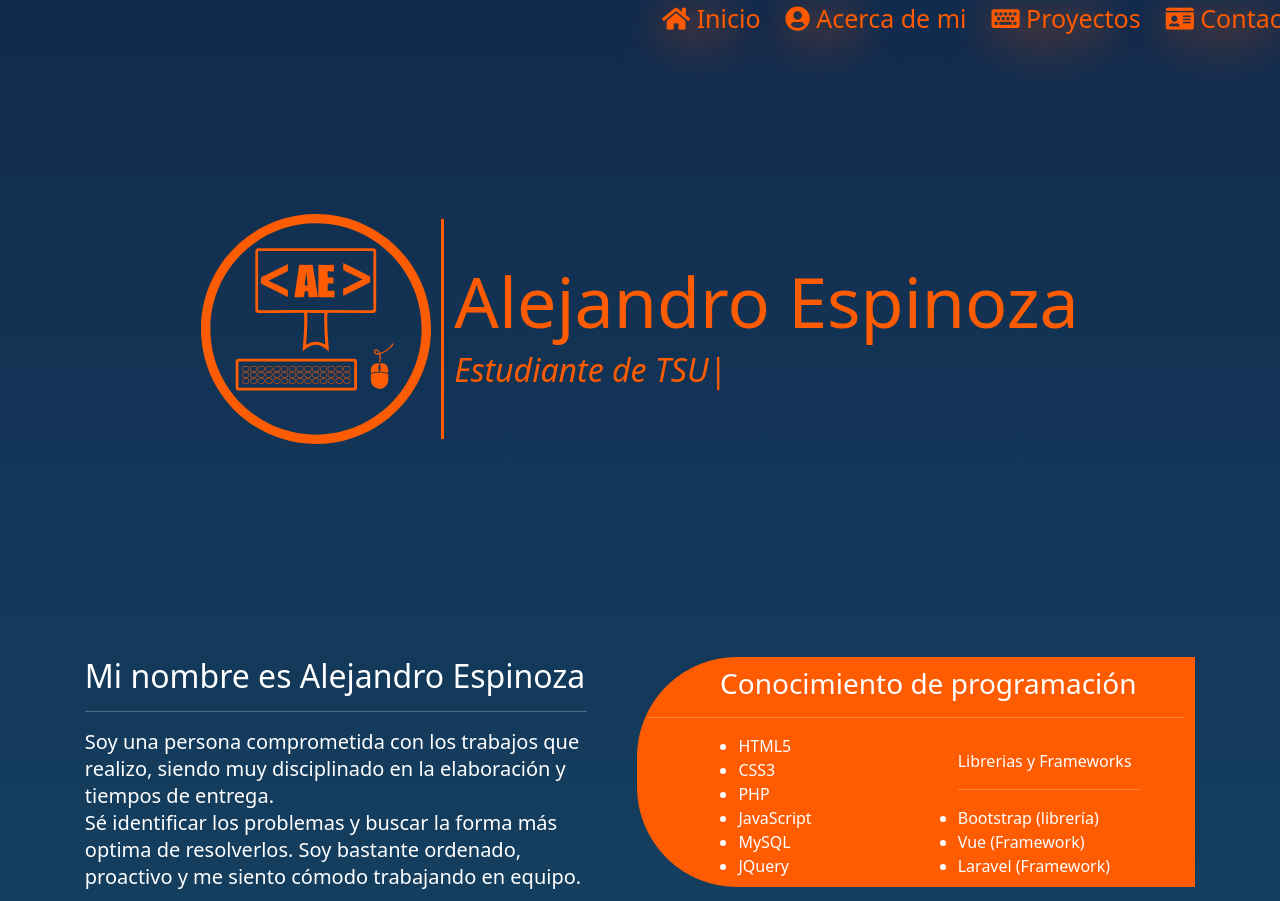
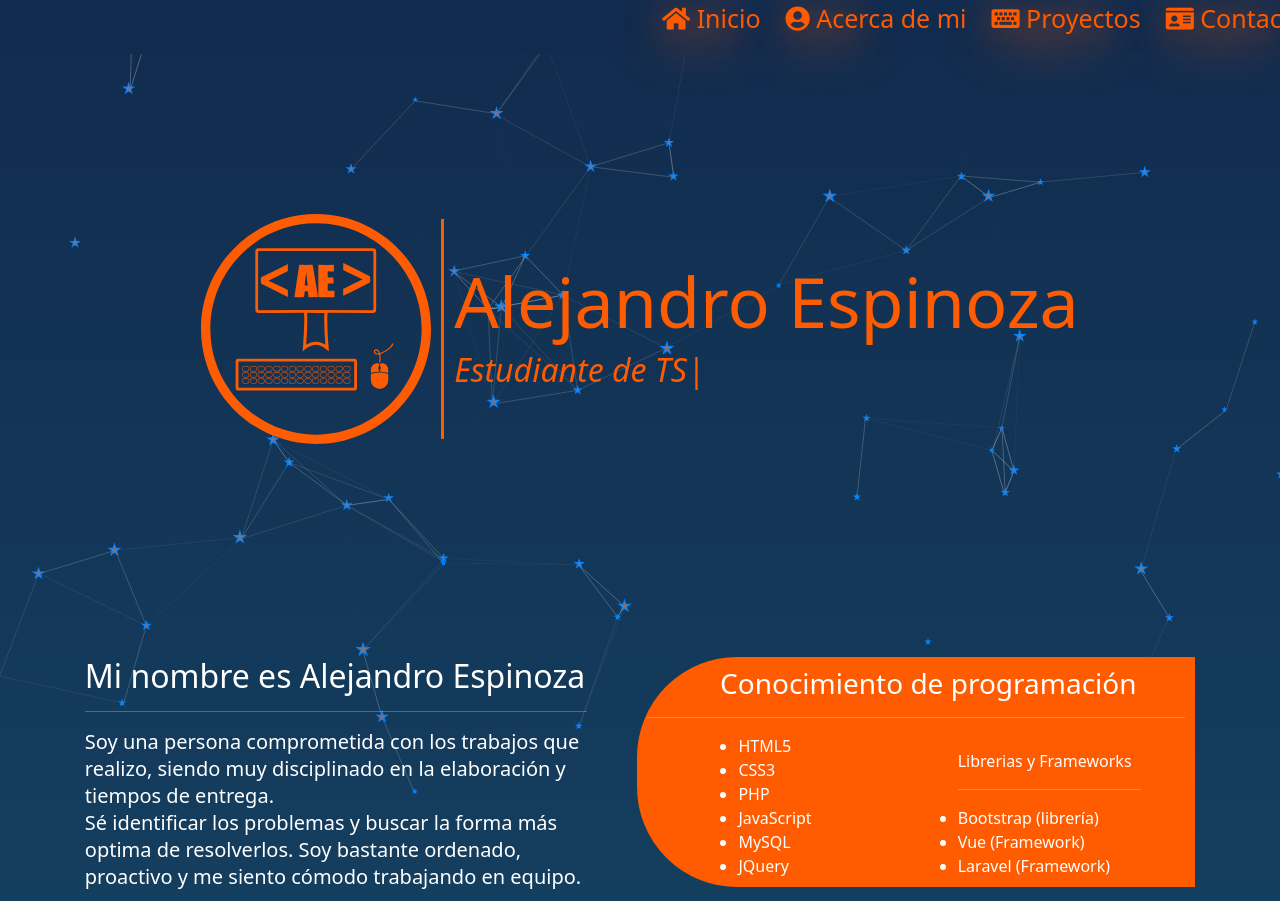
Before and after one commit to AlejandroEspinoza28/portafolio, a plain HTML site: page index.html in a window 1280 px wide. Shown: the top 901 px of the page. Drawn offline with nearby package versions, Linux system fonts and the light colour scheme.

Commit message:
Animacion

```diff
--- a/css/estilos.css
+++ b/css/estilos.css
@@ -5,6 +5,12 @@
 }
 body{
     background: linear-gradient(to bottom, #112b4e, #1b617c);
+}
+#particles-js{
+    height: 100vh;
+    width: 100%;
+    position: fixed;
+    z-index: -1;
 }
 header{
     position: fixed;
--- a/index.html
+++ b/index.html
@@ -23,6 +23,7 @@
 </head>
 <body>
     <section id="app">
+      <div id="particles-js"></div>
         <Header>
             <ul class="container">
                 <li style="--l:'Home';"><a href="#inicio"><i class="fas fa-home"></i> Inicio</a></li>&nbsp;&nbsp;&nbsp;&nbsp;&nbsp;
@@ -252,7 +253,8 @@
         </div>
     </section>
 
-
+    <!--Particulas JS-->
+    <script src="https://cdn.jsdelivr.net/npm/particles.js@2.0.0/particles.min.js"></script>
 
     <script src="https://cdn.jsdelivr.net/npm/typed.js@2.0.11"></script>
     <script type="text/javascript" src="js/main.js"></script>
--- a/js/main.js
+++ b/js/main.js
@@ -32,5 +32,117 @@ window.addEventListener('scroll', function(){
     if(posicionObj2 < tamañoDePantalla){
         animacionCon.style.animation = 'mover 1s ease-out';
     }
-    //1219 - 872
 });
+//Particulas
+particlesJS(
+    {
+        "particles": {
+          "number": {
+            "value": 50,
+            "density": {
+              "enable": true,
+              "value_area": 800
+            }
+          },
+          "color": {
+            "value": "#ff5b00"
+          },
+          "shape": {
+            "type": "star",
+            "stroke": {
+              "width": 2,
+              "color": "#0084ff"
+            },
+            "polygon": {
+              "nb_sides": 5
+            },
+            "image": {
+              "src": "img/github.svg",
+              "width": 100,
+              "height": 100
+            }
+          },
+          "opacity": {
+            "value": 0.5,
+            "random": false,
+            "anim": {
+              "enable": false,
+              "speed": 1,
+              "opacity_min": 0.1,
+              "sync": false
+            }
+          },
+          "size": {
+            "value": 3,
+            "random": true,
+            "anim": {
+              "enable": false,
+              "speed": 40,
+              "size_min": 0.1,
+              "sync": false
+            }
+          },
+          "line_linked": {
+            "enable": true,
+            "distance": 150,
+            "color": "#ffffff",
+            "opacity": 0.4,
+            "width": 1
+          },
+          "move": {
+            "enable": true,
+            "speed": 6,
+            "direction": "none",
+            "random": false,
+            "straight": false,
+            "out_mode": "out",
+            "bounce": false,
+            "attract": {
+              "enable": false,
+              "rotateX": 600,
+              "rotateY": 1200
+            }
+          }
+        },
+        "interactivity": {
+          "detect_on": "canvas",
+          "events": {
+            "onhover": {
+              "enable": true,
+              "mode": "repulse"
+            },
+            "onclick": {
+              "enable": true,
+              "mode": "push"
+            },
+            "resize": true
+          },
+          "modes": {
+            "grab": {
+              "distance": 400,
+              "line_linked": {
+                "opacity": 1
+              }
+            },
+            "bubble": {
+              "distance": 400,
+              "size": 40,
+              "duration": 2,
+              "opacity": 8,
+              "speed": 3
+            },
+            "repulse": {
+              "distance": 200,
+              "duration": 0.4
+            },
+            "push": {
+              "particles_nb": 4
+            },
+            "remove": {
+              "particles_nb": 2
+            }
+          }
+        },
+        "retina_detect": true
+      }
+);
```
